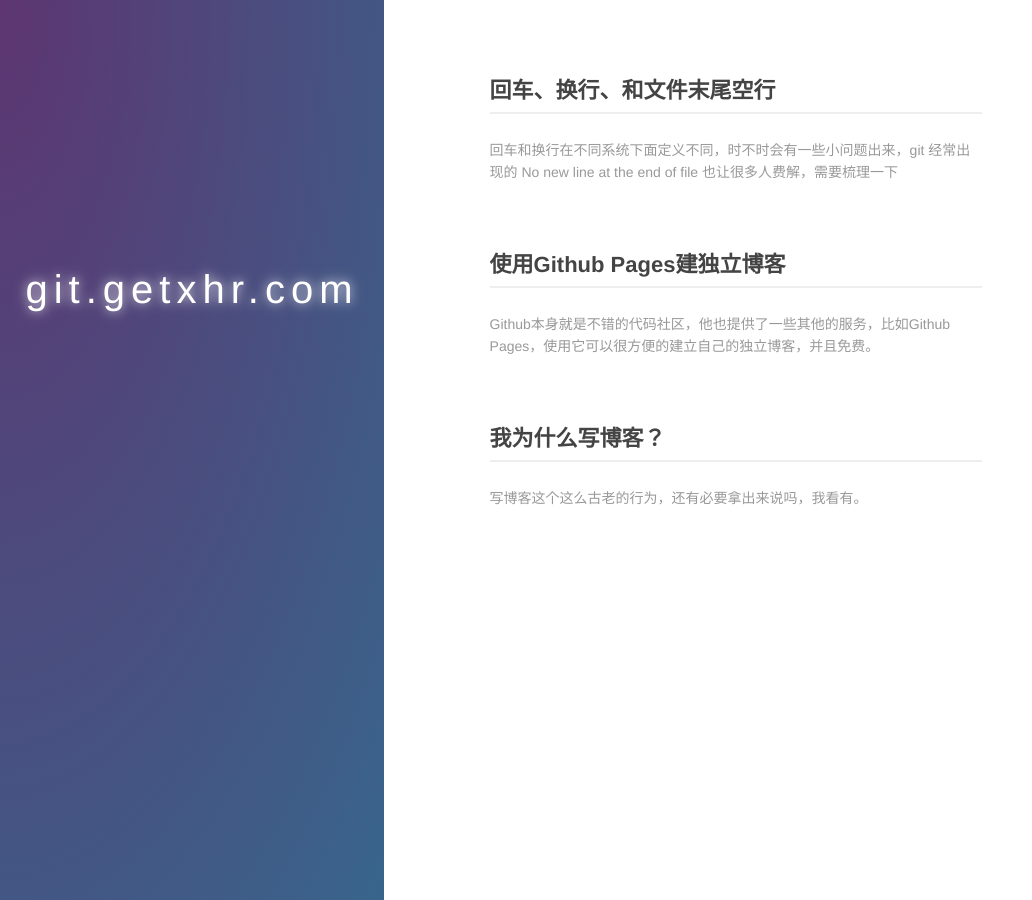
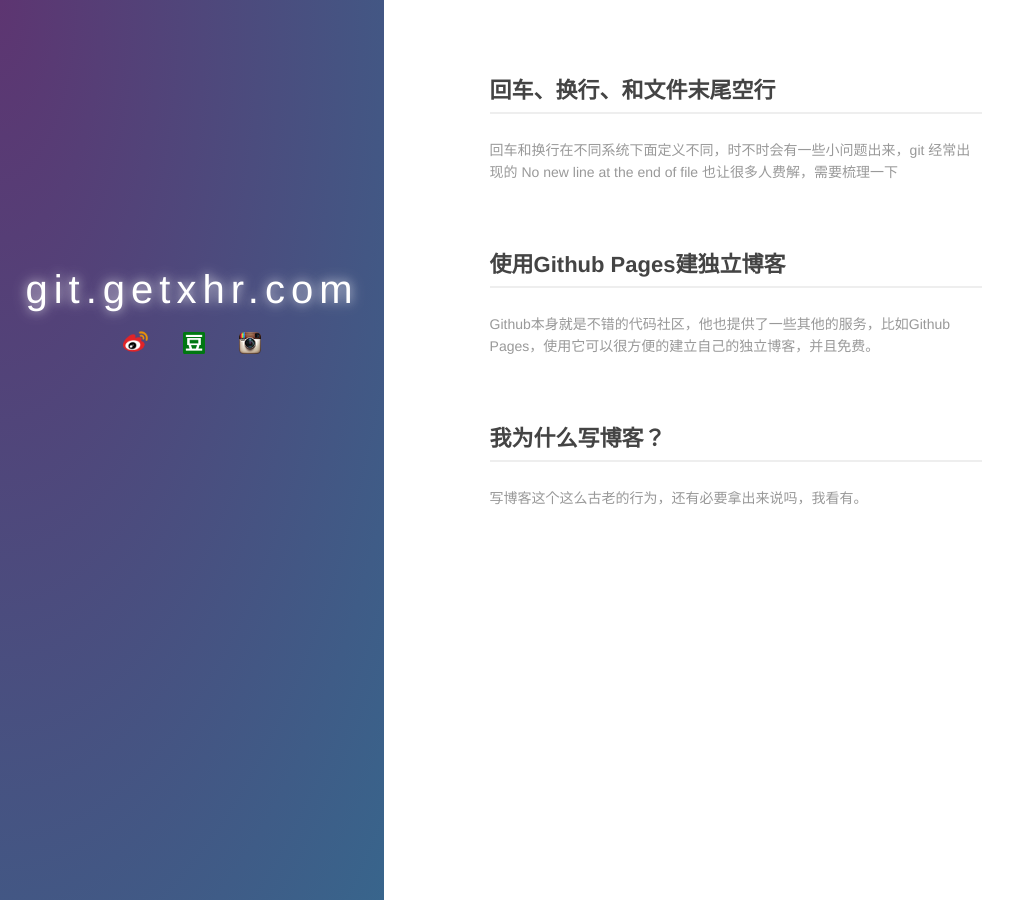
Before and after one commit to alucardxpmusic/alucardxpmusic.github.io, a Jekyll site: the page built from index.html, in a window 1280 px wide. Shown: the whole page, without its empty margins (0-1032 px from the left). Built offline with Jekyll 4.4.1, drawn with Linux system fonts in a browser that asks for light colours.

Commit message:
Update index.html

```diff
--- a/index.html
+++ b/index.html
@@ -7,9 +7,9 @@ layout: default
     <div class="aside">
       <div class="info-card">
         <h1>git.getxhr.com</h1>
-        <a href="" target="_blank"><img src="http://www.weibo.com/favicon.ico" alt="" width="25"/></a>
-        <a href="" target="_blank"><img src="http://www.douban.com/favicon.ico" alt="" width="22"/></a>
-        <a href="" target="_blank"><img src="http://d36xtkk24g8jdx.cloudfront.net/bluebar/00c6602/images/ico/favicon.ico" alt="" width="22"/></a>
+        <a href="" target="_blank"><img src="./images/f1.ico" alt="" width="25"/></a>
+        <a href="" target="_blank"><img src="./images/f2.ico" alt="" width="22"/></a>
+        <a href="" target="_blank"><img src="./images/f3.ico" alt="" width="22"/></a>
       </div>
       <div id="particles-js"></div>
     </div>
```
